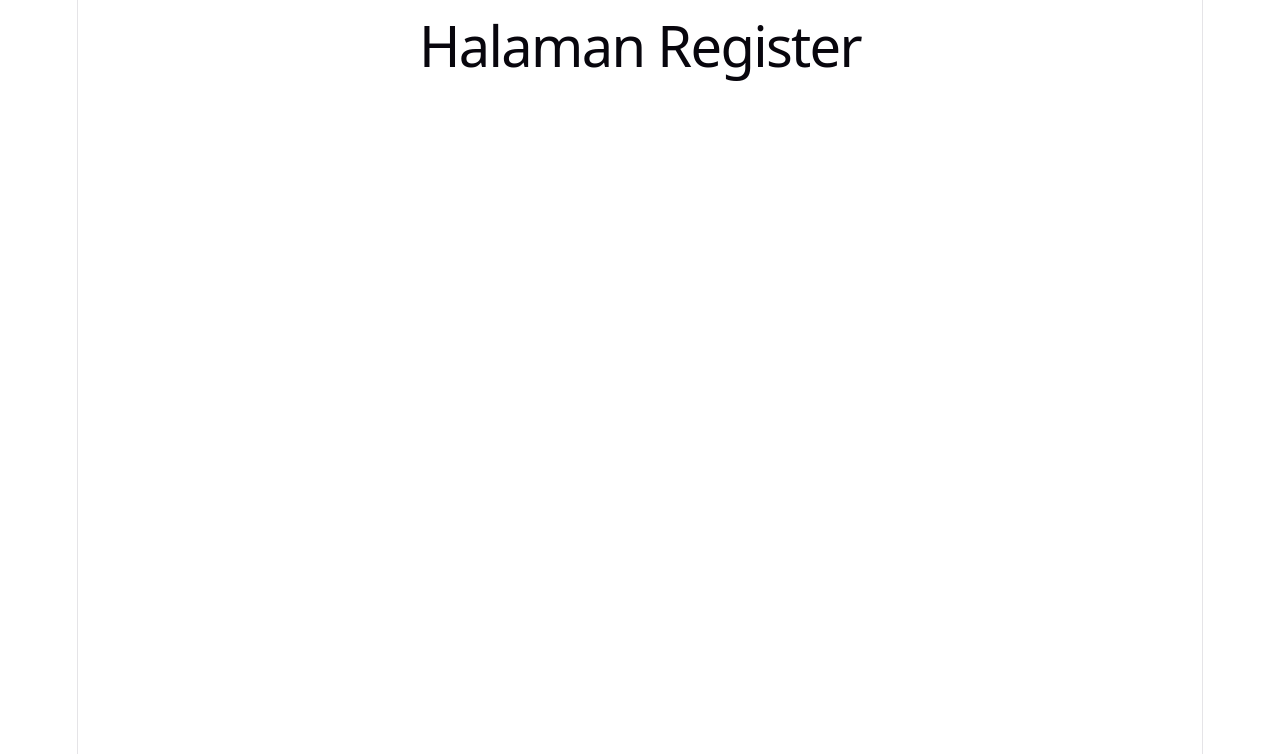
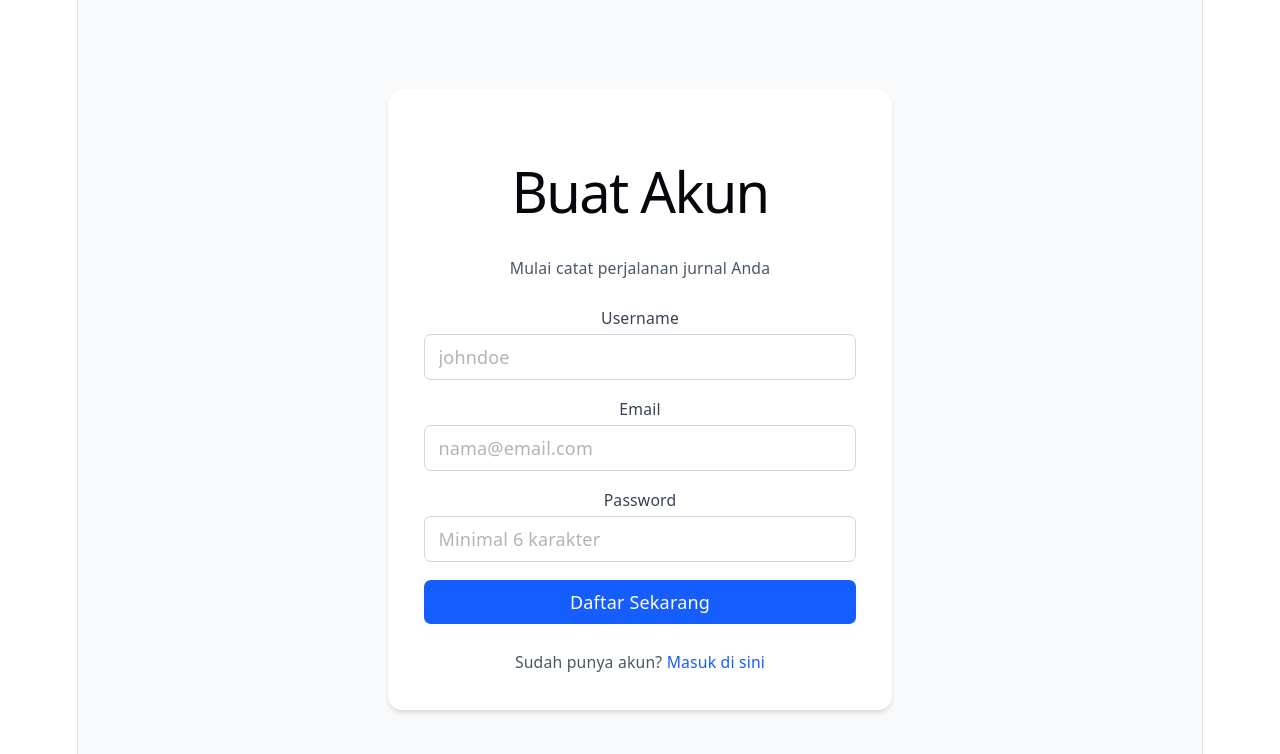
Before and after one commit to sulthonmufti/daily-journal, a React (Vite) app in the folder client/: page /register in a window 1280 px wide. Shown: the top 754 px of the page. Built offline with nearby package versions, Linux system fonts and the light colour scheme.

Commit message:
feat: pages login; resiter

```diff
--- a/client/src/App.jsx
+++ b/client/src/App.jsx
@@ -1,10 +1,15 @@
 import { BrowserRouter as Router, Routes, Route, Navigate } from 'react-router-dom';
 import useAuthStore from './store/useAuthStore';
 
-// Placeholder halaman (nanti kita buat komponennya)
-const LoginPage = () => <h1>Halaman Login</h1>;
-const RegisterPage = () => <h1>Halaman Register</h1>;
-const Dashboard = () => <h1>Halaman Dashboard</h1>;
+import Login from './pages/Login';
+import Register from './pages/Register';
+
+const Dashboard = () => (
+  <div className="p-8 text-center">
+    <h1 className="text-3xl font-bold">Halaman Dashboard Utama</h1>
+    <p>Selamat! Anda berhasil login.</p>
+  </div>
+);
 
 function App() {
   const { user } = useAuthStore();
@@ -13,8 +18,8 @@ function App() {
     <Router>
       <Routes>
         <Route path="/" element={user ? <Dashboard /> : <Navigate to="/login" />} />
-        <Route path="/login" element={!user ? <LoginPage /> : <Navigate to="/" />} />
-        <Route path="/register" element={!user ? <RegisterPage /> : <Navigate to="/" />} />
+        <Route path="/login" element={!user ? <Login /> : <Navigate to="/" />} />
+        <Route path="/register" element={!user ? <Register /> : <Navigate to="/" />} />
       </Routes>
     </Router>
   );
--- /dev/null
+++ b/client/src/pages/Login.jsx
@@ -0,0 +1,102 @@
+import { useState } from 'react';
+import { Link, useNavigate } from 'react-router-dom';
+import useAuthStore from '../store/useAuthStore';
+
+const Login = () => {
+  const [email, setEmail] = useState('');
+  const [password, setPassword] = useState('');
+  const [error, setError] = useState('');
+  const [isLoading, setIsLoading] = useState(false);
+
+  // Mengambil fungsi login dari Zustand store
+  const login = useAuthStore((state) => state.login);
+  const navigate = useNavigate();
+
+  const handleSubmit = async (e) => {
+    e.preventDefault();
+    setError('');
+    setIsLoading(true);
+
+    try {
+      const response = await fetch('http://localhost:5000/api/auth/login', {
+        method: 'POST',
+        headers: { 'Content-Type': 'application/json' },
+        body: JSON.stringify({ email, password }),
+      });
+
+      const data = await response.json();
+
+      if (!response.ok) {
+        throw new Error(data.message || 'Terjadi kesalahan saat login');
+      }
+
+      // Menyimpan data pengguna dan token ke Zustand store
+      login(data.data, data.token);
+      navigate('/');
+    } catch (err) {
+      setError(err.message);
+    } finally {
+      setIsLoading(false);
+    }
+  };
+
+  return (
+    <div className="flex items-center justify-center min-h-screen bg-gray-50">
+      <div className="w-full max-w-md p-8 space-y-6 bg-white rounded-xl shadow-md">
+        <div className="text-center">
+          <h1 className="text-3xl font-bold text-gray-900">Selamat Datang</h1>
+          <p className="mt-2 text-sm text-gray-600">Masuk ke akun Daily Journal Anda</p>
+        </div>
+
+        {error && (
+          <div className="p-3 text-sm text-red-700 bg-red-100 rounded-md">
+            {error}
+          </div>
+        )}
+
+        <form onSubmit={handleSubmit} className="space-y-4">
+          <div>
+            <label className="block text-sm font-medium text-gray-700">Email</label>
+            <input
+              type="email"
+              required
+              className="w-full px-3 py-2 mt-1 border border-gray-300 rounded-md focus:outline-none focus:ring-2 focus:ring-blue-500"
+              value={email}
+              onChange={(e) => setEmail(e.target.value)}
+              placeholder="nama@email.com"
+            />
+          </div>
+
+          <div>
+            <label className="block text-sm font-medium text-gray-700">Password</label>
+            <input
+              type="password"
+              required
+              className="w-full px-3 py-2 mt-1 border border-gray-300 rounded-md focus:outline-none focus:ring-2 focus:ring-blue-500"
+              value={password}
+              onChange={(e) => setPassword(e.target.value)}
+              placeholder="••••••••"
+            />
+          </div>
+
+          <button
+            type="submit"
+            disabled={isLoading}
+            className="w-full px-4 py-2 text-white bg-blue-600 rounded-md hover:bg-blue-700 focus:outline-none focus:ring-2 focus:ring-blue-500 focus:ring-offset-2 disabled:bg-blue-300 transition-colors"
+          >
+            {isLoading ? 'Memproses...' : 'Masuk'}
+          </button>
+        </form>
+
+        <p className="text-sm text-center text-gray-600">
+          Belum punya akun?{' '}
+          <Link to="/register" className="font-medium text-blue-600 hover:text-blue-500">
+            Daftar di sini
+          </Link>
+        </p>
+      </div>
+    </div>
+  );
+};
+
+export default Login;
--- /dev/null
+++ b/client/src/pages/Register.jsx
@@ -0,0 +1,112 @@
+import { useState } from 'react';
+import { Link, useNavigate } from 'react-router-dom';
+
+const Register = () => {
+  const [username, setUsername] = useState('');
+  const [email, setEmail] = useState('');
+  const [password, setPassword] = useState('');
+  const [error, setError] = useState('');
+  const [isLoading, setIsLoading] = useState(false);
+
+  const navigate = useNavigate();
+
+  const handleSubmit = async (e) => {
+    e.preventDefault();
+    setError('');
+    setIsLoading(true);
+
+    try {
+      const response = await fetch('http://localhost:5000/api/auth/register', {
+        method: 'POST',
+        headers: { 'Content-Type': 'application/json' },
+        body: JSON.stringify({ username, email, password }),
+      });
+
+      const data = await response.json();
+
+      if (!response.ok) {
+        throw new Error(data.message || 'Terjadi kesalahan saat mendaftar');
+      }
+
+      // Jika registrasi sukses, arahkan ke halaman login
+      navigate('/login');
+    } catch (err) {
+      setError(err.message);
+    } finally {
+      setIsLoading(false);
+    }
+  };
+
+  return (
+    <div className="flex items-center justify-center min-h-screen bg-gray-50">
+      <div className="w-full max-w-md p-8 space-y-6 bg-white rounded-xl shadow-md">
+        <div className="text-center">
+          <h1 className="text-3xl font-bold text-gray-900">Buat Akun</h1>
+          <p className="mt-2 text-sm text-gray-600">Mulai catat perjalanan jurnal Anda</p>
+        </div>
+
+        {error && (
+          <div className="p-3 text-sm text-red-700 bg-red-100 rounded-md">
+            {error}
+          </div>
+        )}
+
+        <form onSubmit={handleSubmit} className="space-y-4">
+          <div>
+            <label className="block text-sm font-medium text-gray-700">Username</label>
+            <input
+              type="text"
+              required
+              className="w-full px-3 py-2 mt-1 border border-gray-300 rounded-md focus:outline-none focus:ring-2 focus:ring-blue-500"
+              value={username}
+              onChange={(e) => setUsername(e.target.value)}
+              placeholder="johndoe"
+            />
+          </div>
+
+          <div>
+            <label className="block text-sm font-medium text-gray-700">Email</label>
+            <input
+              type="email"
+              required
+              className="w-full px-3 py-2 mt-1 border border-gray-300 rounded-md focus:outline-none focus:ring-2 focus:ring-blue-500"
+              value={email}
+              onChange={(e) => setEmail(e.target.value)}
+              placeholder="nama@email.com"
+            />
+          </div>
+
+          <div>
+            <label className="block text-sm font-medium text-gray-700">Password</label>
+            <input
+              type="password"
+              required
+              minLength="6"
+              className="w-full px-3 py-2 mt-1 border border-gray-300 rounded-md focus:outline-none focus:ring-2 focus:ring-blue-500"
+              value={password}
+              onChange={(e) => setPassword(e.target.value)}
+              placeholder="Minimal 6 karakter"
+            />
+          </div>
+
+          <button
+            type="submit"
+            disabled={isLoading}
+            className="w-full px-4 py-2 text-white bg-blue-600 rounded-md hover:bg-blue-700 focus:outline-none focus:ring-2 focus:ring-blue-500 focus:ring-offset-2 disabled:bg-blue-300 transition-colors"
+          >
+            {isLoading ? 'Memproses...' : 'Daftar Sekarang'}
+          </button>
+        </form>
+
+        <p className="text-sm text-center text-gray-600">
+          Sudah punya akun?{' '}
+          <Link to="/login" className="font-medium text-blue-600 hover:text-blue-500">
+            Masuk di sini
+          </Link>
+        </p>
+      </div>
+    </div>
+  );
+};
+
+export default Register;
```
